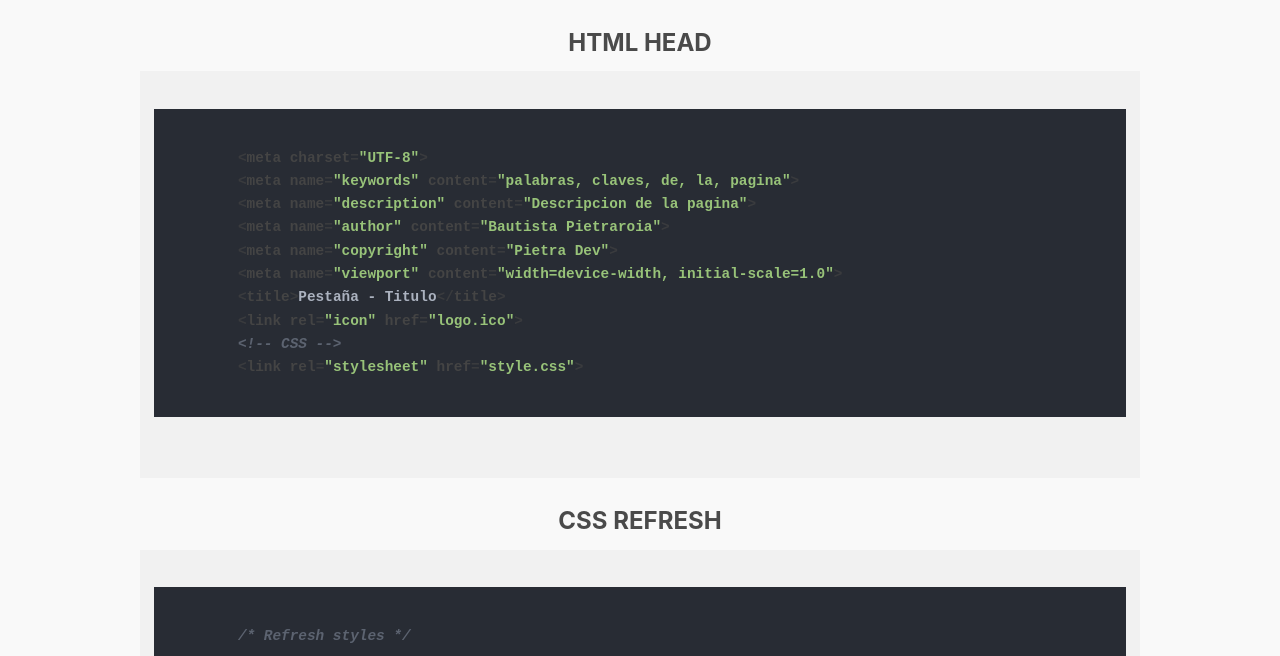
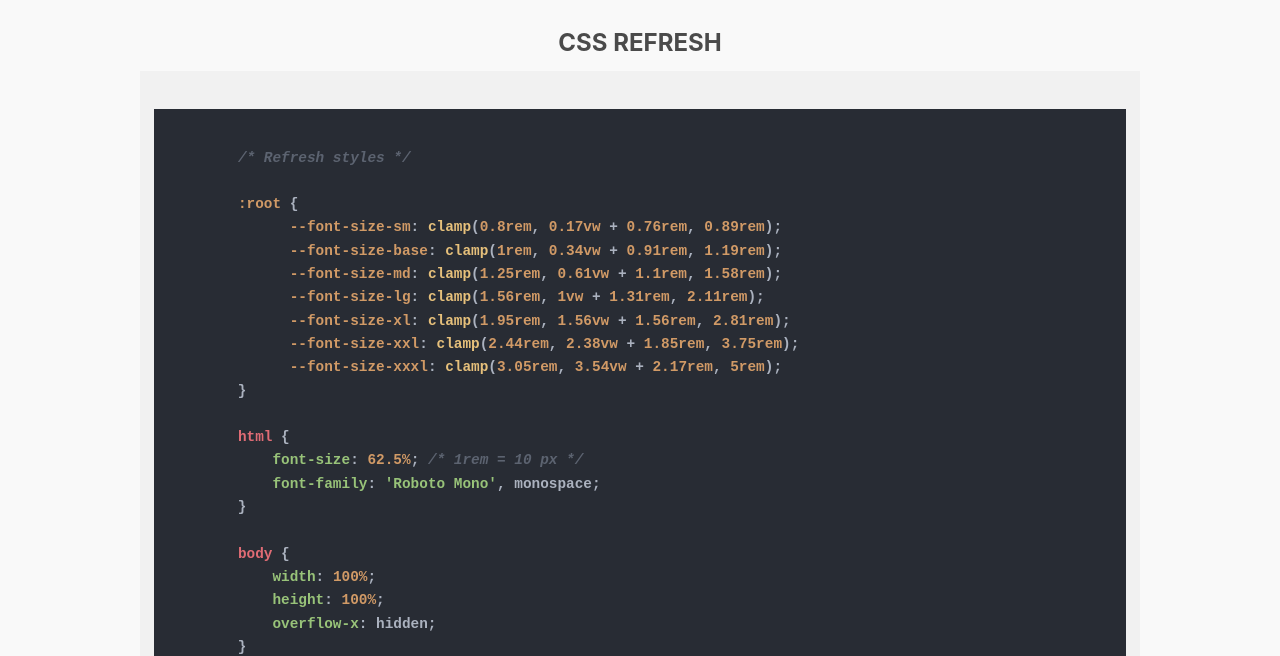
Before and after one commit to bautipietra/dev-tools, a plain HTML site: page home.html in a window 1280 px wide. Shown: the part 154-810 px from the top of the page. Drawn offline with nearby package versions, Linux system fonts and the light colour scheme.

Commit message:
CSS Refresh update

```diff
--- a/home.html
+++ b/home.html
@@ -27,29 +27,19 @@
       >
     </blockquote>
 
-    <h4>HTML HEAD</h4>
-    <pre>
-      <code class="language-html code">
-        &lt;meta charset=&quot;UTF-8&quot;&gt;
-        &lt;meta name=&quot;keywords&quot; content=&quot;palabras, claves, de, la, pagina&quot;&gt;
-        &lt;meta name=&quot;description&quot; content=&quot;Descripcion de la pagina&quot;&gt;
-        &lt;meta name=&quot;author&quot; content=&quot;Bautista Pietraroia&quot;&gt;
-        &lt;meta name=&quot;copyright&quot; content=&quot;Pietra Dev&quot;&gt;
-        &lt;meta name=&quot;viewport&quot; content=&quot;width=device-width, initial-scale=1.0&quot;&gt;
-        &lt;title&gt;Pesta&ntilde;a - Titulo&lt;/title&gt;
-        &lt;link rel=&quot;icon&quot; href=&quot;logo.ico&quot;&gt;
-        &lt;!-- CSS --&gt;
-        &lt;link rel=&quot;stylesheet&quot; href=&quot;style.css&quot;&gt;
-      </code>
-    </pre>
-
     <h4>CSS REFRESH</h4>
     <pre>
       <code class="language-css code">
         /* Refresh styles */
 
         :root {
-            --bg-color: #fff;
+              --font-size-sm: clamp(0.8rem, 0.17vw + 0.76rem, 0.89rem);
+              --font-size-base: clamp(1rem, 0.34vw + 0.91rem, 1.19rem);
+              --font-size-md: clamp(1.25rem, 0.61vw + 1.1rem, 1.58rem);
+              --font-size-lg: clamp(1.56rem, 1vw + 1.31rem, 2.11rem);
+              --font-size-xl: clamp(1.95rem, 1.56vw + 1.56rem, 2.81rem);
+              --font-size-xxl: clamp(2.44rem, 2.38vw + 1.85rem, 3.75rem);
+              --font-size-xxxl: clamp(3.05rem, 3.54vw + 2.17rem, 5rem);
         }
 
         html {
```
